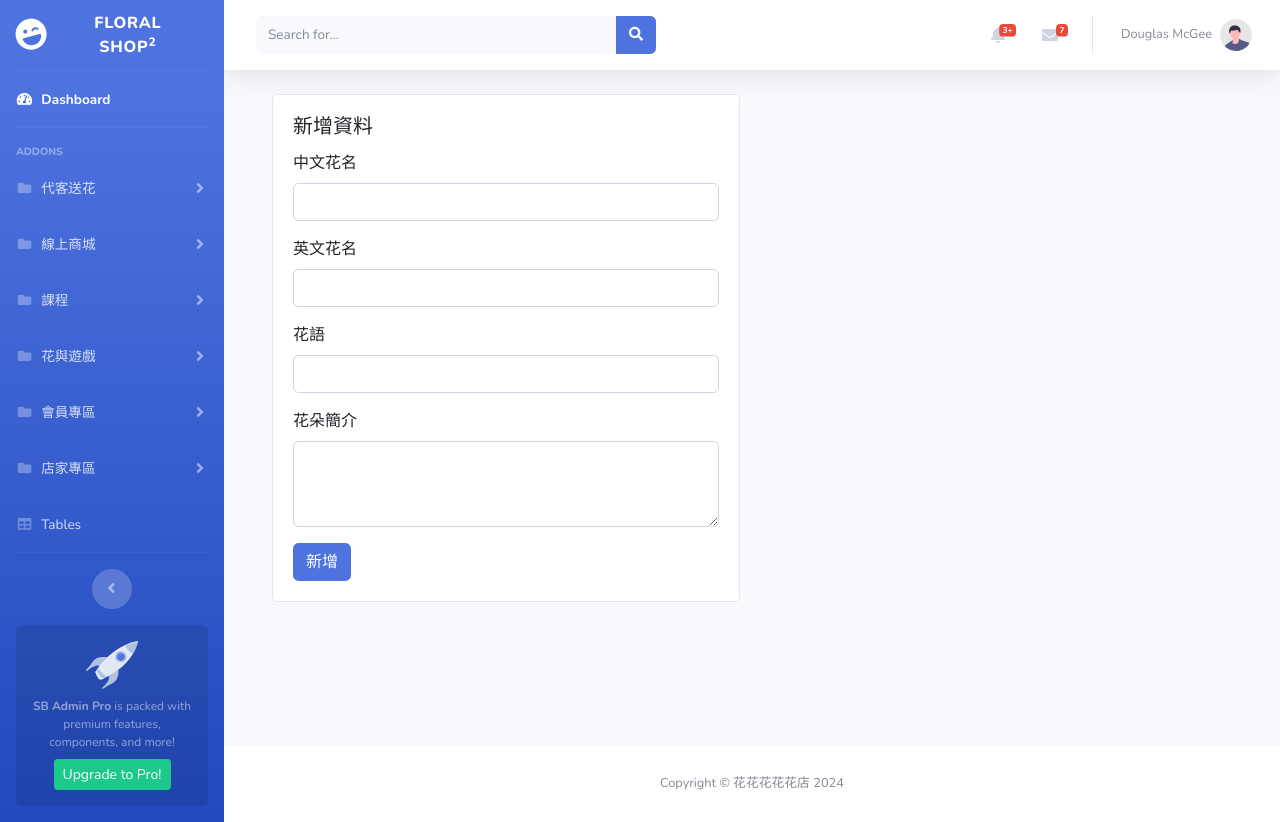
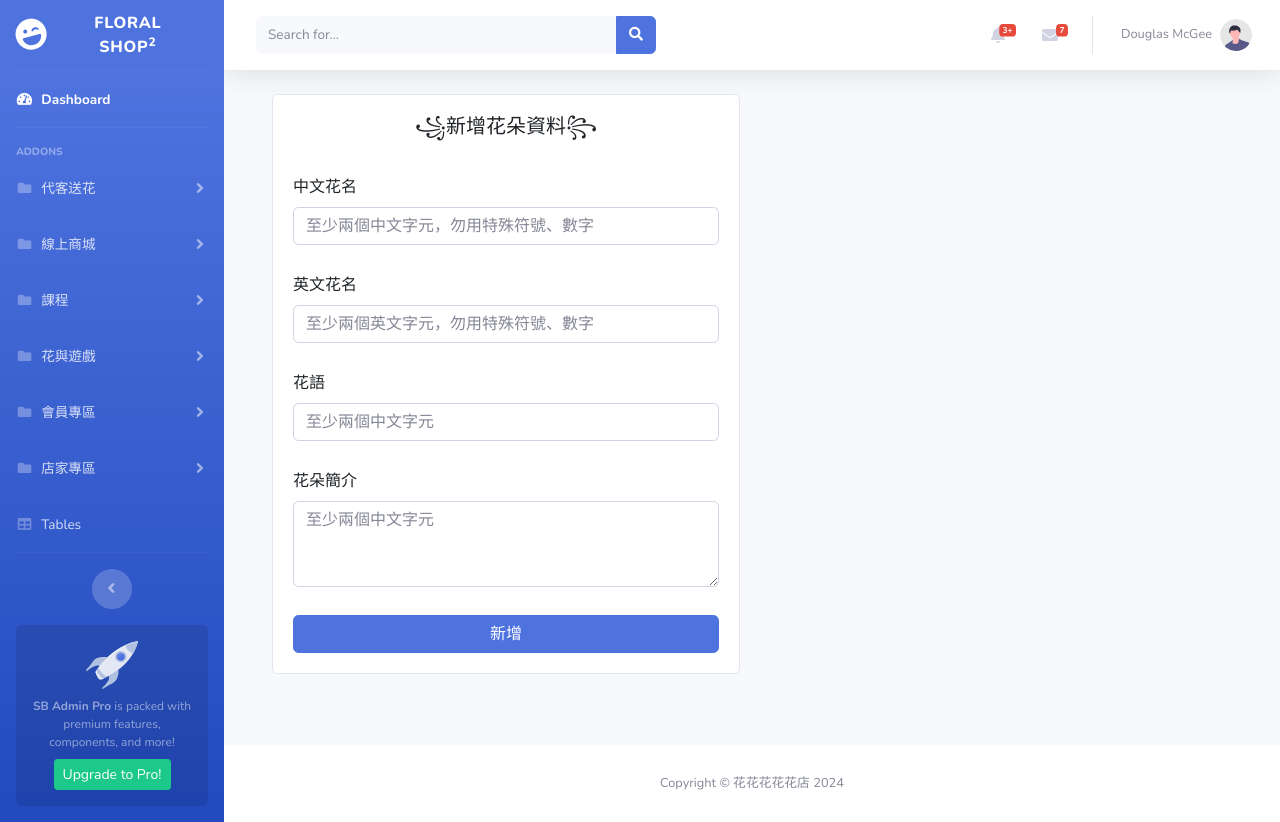
Before and after one commit to forget0224/floral_shop, a PHP site: page /pages/intro/intro_add.php in a window 1280 px wide. Run offline with PHP 8.4, Linux system fonts and the light colour scheme; data comes from the database, SQL or seed files in the repository.

Commit message:
改新增、修改頁面排版、刪除成功視窗

```diff
--- a/pages/intro/intro_add.php
+++ b/pages/intro/intro_add.php
@@ -35,35 +35,35 @@ $title = '新增';
                             <div class="col-6">
                                 <div class="card">
                                     <div class="card-body">
-                                        <h5 class="card-title">新增資料</h5>
+                                        <h5 class="card-title text-center">꧁新增花朵資料꧂</h5><br>
 
                                         <!-- 表單開始 -->
-                                        <form name="form1" method="post" onsubmit="sendForm(event)">
+                                        <form name="form1" method="post" onsubmit="sendForm(event)" class="d-grid gap-2">
                                             <!-- 中文花名輸入欄 -->
                                             <div class="mb-3">
                                                 <label for="flower_name" class="form-label">中文花名</label>
-                                                <input type="text" class="form-control" id="flower_name" name="flower_name">
+                                                <input type="text" class="form-control" id="flower_name" name="flower_name" placeholder="至少兩個中文字元，勿用特殊符號、數字">
                                                 <div class="form-text"></div> <!-- 用來顯示錯誤訊息的元素 -->
                                             </div>
 
                                             <!-- 英文花名輸入欄 -->
                                             <div class="mb-3">
                                                 <label for="flower_engname" class="form-label">英文花名</label>
-                                                <input type="text" class="form-control" id="flower_engname" name="flower_engname">
+                                                <input type="text" class="form-control" id="flower_engname" name="flower_engname" placeholder="至少兩個英文字元，勿用特殊符號、數字">
                                                 <div class="form-text"></div>
                                             </div>
 
                                             <!-- 花語輸入欄 -->
                                             <div class="mb-3">
                                                 <label for="flower_lang" class="form-label">花語</label>
-                                                <input type="text" class="form-control" id="flower_lang" name="flower_lang">
+                                                <input type="text" class="form-control" id="flower_lang" name="flower_lang" placeholder="至少兩個中文字元">
                                                 <div class="form-text"></div>
                                             </div>
 
                                             <!-- 花朵簡介輸入欄 -->
                                             <div class="mb-3">
                                                 <label for="flower_intro" class="form-label">花朵簡介</label>
-                                                <textarea class="form-control" name="flower_intro" id="flower_intro" cols="30" rows="3"></textarea>
+                                                <textarea class="form-control" name="flower_intro" id="flower_intro" cols="30" rows="3" placeholder="至少兩個中文字元"></textarea>
                                                 <div class="form-text"></div>
                                             </div>
 
--- a/pages/intro/intro_delete.php
+++ b/pages/intro/intro_delete.php
@@ -8,6 +8,8 @@ $sql = "DELETE FROM intro_flower WHERE flower_id = $flower_id ";
 
 $pdo->query($sql);
 
+// 將 deleteSuccess 設定為 true，表示刪除操作成功
+$_SESSION['deleteSuccess'] = true;
 # $_SERVER['HTTP_REFERER'] # 人從哪裡來
 
 $goto = empty($_SERVER['HTTP_REFERER']) ? 'list.php' : $_SERVER['HTTP_REFERER'];
--- a/pages/intro/intro_edit.php
+++ b/pages/intro/intro_edit.php
@@ -48,9 +48,9 @@ if (empty($row)) {
                             <div class="col-6">
                                 <div class="card">
                                     <div class="card-body">
-                                        <h5 class="card-title">編輯資料</h5>
+                                        <h5 class="card-title  text-center">꧁編輯花朵資料꧂</h5>
                                         <!-- 編輯表單 -->
-                                        <form name="form1" method="post" onsubmit="sendForm(event)">
+                                        <form name="form1" method="post" onsubmit="sendForm(event)" class="d-grid gap-2">
                                             <div class="mb-3">
                                                 <label class="form-label">編號</label>
                                                 <!-- 顯示 flower_id，並設為唯獨狀態 -->
```
Also changed, not shown: pages/intro/intro_flower.php (+51 -3 lines).
